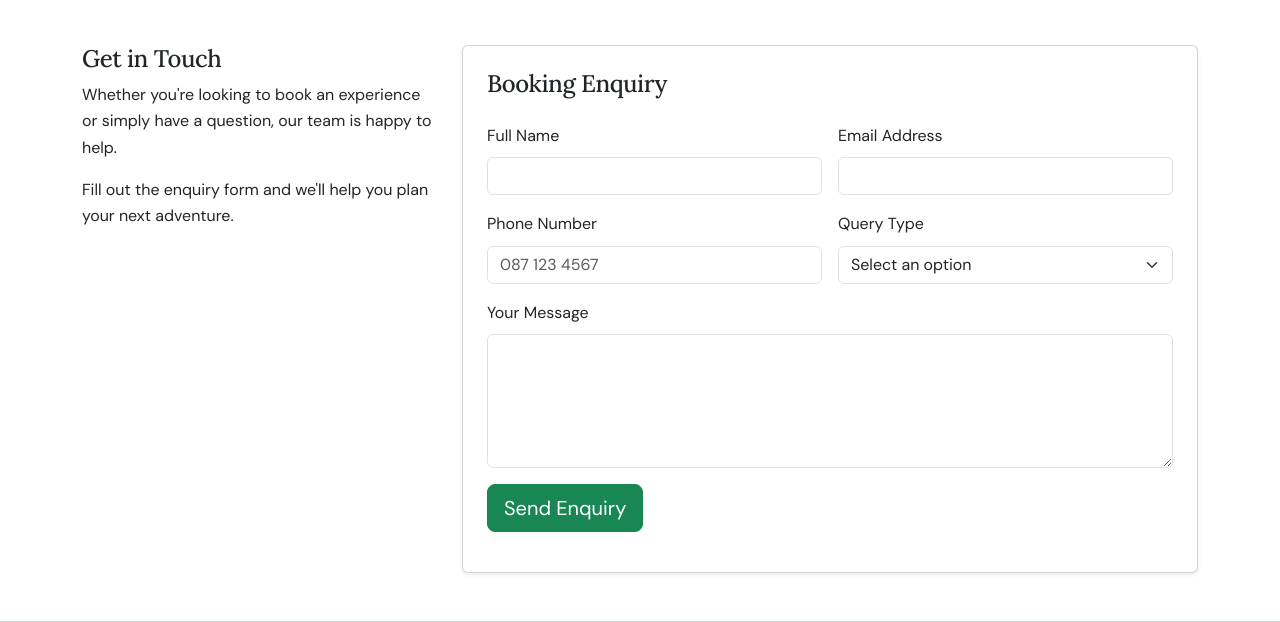
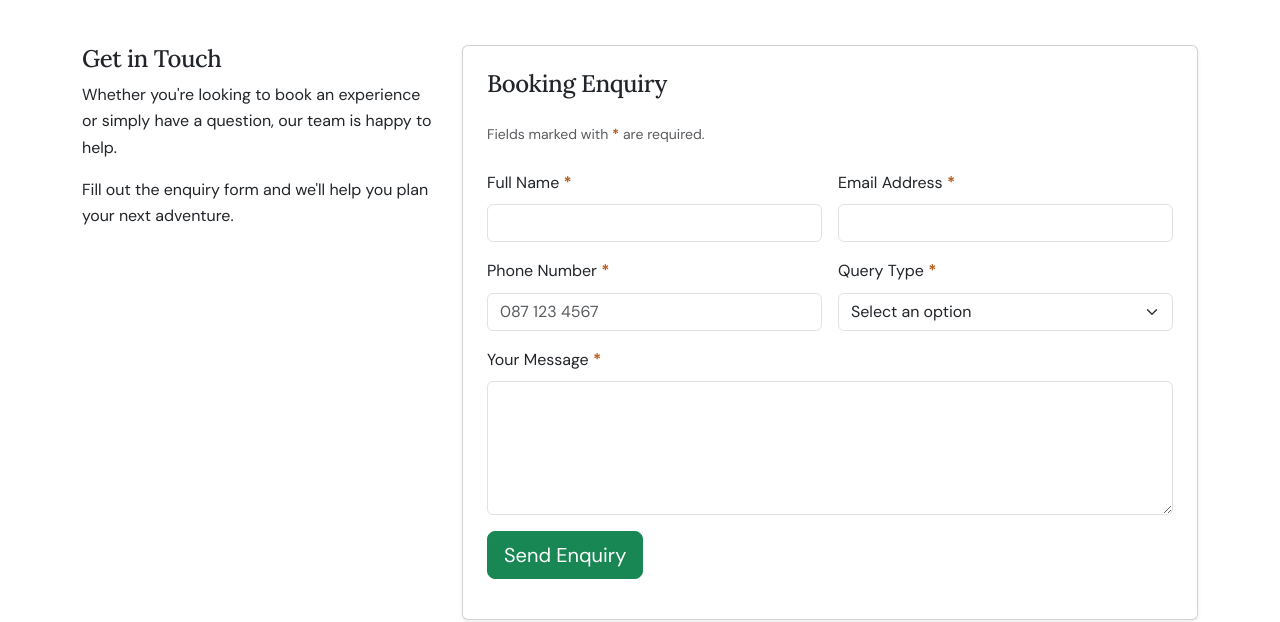
Before and after one commit to nnunodev/emerald-escapes, a plain HTML site: page contact.html in a window 1280 px wide. Shown: the part 210-832 px from the top of the page. Drawn offline with Linux system fonts and the light colour scheme.

Commit message:
Mark all required enquiry fields with accessible asterisks

```diff
--- a/contact.html
+++ b/contact.html
@@ -94,14 +94,17 @@
                                     Booking Enquiry
                                 </h2>
 
-                                <form id="enquiryForm" novalidate>
+                                <form id="enquiryForm" aria-describedby="requiredFieldsHint" novalidate>
+                                    <p id="requiredFieldsHint" class="form-text mt-0 mb-4">
+                                        Fields marked with <span class="required-marker">*</span> are required.
+                                    </p>
 
                                     <div class="row g-3">
 
                                         <!-- Name -->
                                         <div class="col-md-6">
                                             <label for="name" class="form-label">
-                                                Full Name
+                                                Full Name <span class="required-marker" aria-hidden="true">*</span>
                                             </label>
                                             <input type="text" class="form-control" id="name" name="name" required>
                                             <div class="invalid-feedback">
@@ -112,7 +115,7 @@
                                         <!-- Email -->
                                         <div class="col-md-6">
                                             <label for="email" class="form-label">
-                                                Email Address
+                                                Email Address <span class="required-marker" aria-hidden="true">*</span>
                                             </label>
                                             <input type="email" class="form-control" id="email" name="email" required>
                                             <div class="invalid-feedback">
@@ -123,7 +126,7 @@
                                         <!-- Phone -->
                                         <div class="col-md-6">
                                             <label for="phone" class="form-label">
-                                                Phone Number
+                                                Phone Number <span class="required-marker" aria-hidden="true">*</span>
                                             </label>
                                             <input type="tel" class="form-control" id="phone" name="phone"
                                                 placeholder="087 123 4567" required>
@@ -135,7 +138,7 @@
                                         <!-- Query Type -->
                                         <div class="col-md-6">
                                             <label for="queryType" class="form-label">
-                                                Query Type
+                                                Query Type <span class="required-marker" aria-hidden="true">*</span>
                                             </label>
                                             <select class="form-select" id="queryType" name="queryType" required>
                                                 <option value="">
@@ -156,7 +159,7 @@
                                         <!-- Message -->
                                         <div class="col-12">
                                             <label for="message" class="form-label">
-                                                Your Message
+                                                Your Message <span class="required-marker" aria-hidden="true">*</span>
                                             </label>
                                             <textarea class="form-control" id="message" name="message" rows="5"
                                                 minlength="20" required></textarea>
--- a/css/style.css
+++ b/css/style.css
@@ -672,6 +672,12 @@ body > main {
     }
 }
 
+/* Required fields retain their native required attribute for assistive technology. */
+.required-marker {
+    color: var(--ee-orange);
+    font-weight: 700;
+}
+
 /* Enquiry success confirmation */
 .success-icon {
     width: 80px;
```
